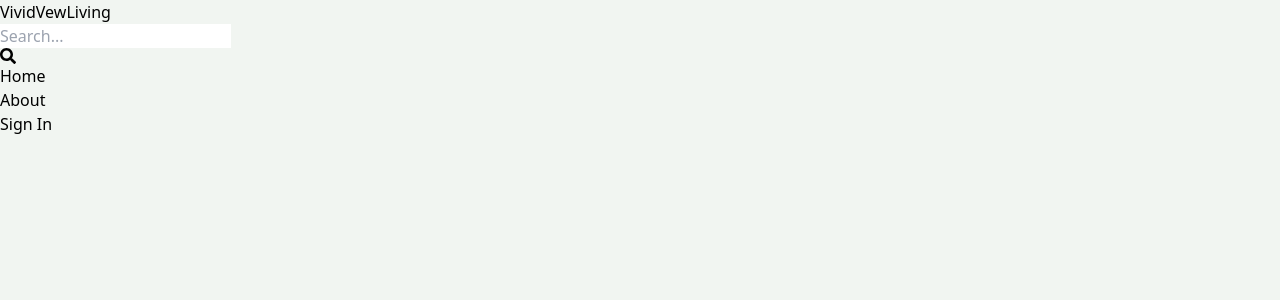
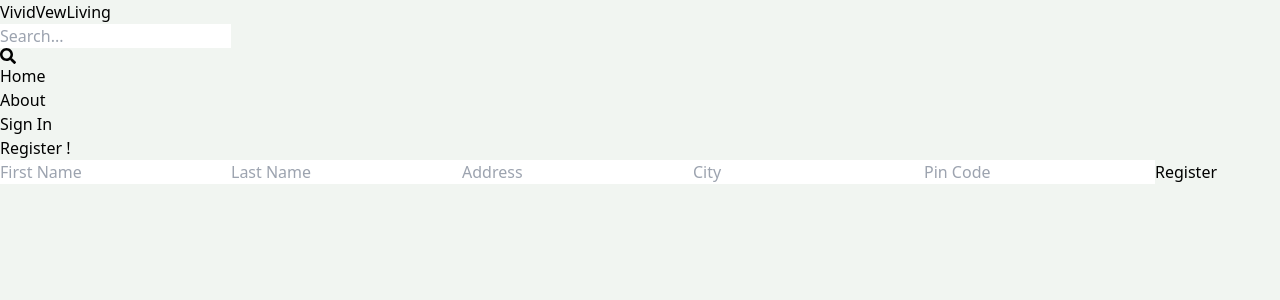
Before and after one commit to samv1974/VividVue-Living, a React (Vite) app in the folder client/: page /register in a window 1280 px wide. Shown: the top 300 px of the page. Built offline with nearby package versions, Linux system fonts and the light colour scheme.

Commit message:
just_register

```diff
--- a/client/src/App.jsx
+++ b/client/src/App.jsx
@@ -6,7 +6,7 @@ import SignOut from './pages/SignUp'
 import Profile from './pages/profile'
 import About from './pages/about'
 import Header from './Components/header'
-
+import Register from './pages/register'
 
 export default function App() {
   return (
@@ -19,6 +19,7 @@ export default function App() {
       <Route path='/sign-up' element={<SignOut/>}/>
       <Route path='/profile' element={<Profile/>}/>
       <Route path='/about' element={<About/>}/>
+      <Route path='/register' element={<Register/>}/>
       </Routes>
     </BrowserRouter>
   )
--- /dev/null
+++ b/client/src/pages/Register.jsx
@@ -0,0 +1,52 @@
+import React, { useState } from 'react'
+import { Link , useNavigate} from 'react-router-dom'
+import { useDispatch, useSelector } from 'react-redux'
+
+export default function Register() {
+  const [formData, setFormData] = useState({
+    firstName: '',
+    lastName: '',
+    address: '',
+    city: '',
+    pinCode: '',
+  });
+  const {loading, error} = useSelector((state) => state.user);
+  const navigate = useNavigate();
+
+  const handleChange = (e) => {
+    setFormData({
+      ...formData,
+      [e.target.id]: e.target.value,
+    });
+  }
+
+  const handleSubmit = async (e) => {
+    e.preventDefault();
+    try {
+      // Your form submission logic here
+    } catch (error) {
+      console.error(error);
+    }
+  }
+
+  return (
+    <div className='p-3 max-w-lg mx-auto'>
+      <h1 className='text-3xl text-center font-semibold p-3 mb-1'>Register !</h1>
+      <form onSubmit={handleSubmit} action="text" className='flex flex-col gap-4'>
+        <input type="text" placeholder='First Name' className='border p-3 rounded-lg' id='firstName' onChange={handleChange}/>
+        <input type="text" placeholder='Last Name' className='border p-3 rounded-lg' id='lastName' onChange={handleChange}/>
+        <input type="text" placeholder='Address' className='border p-3 rounded-lg' id='address' onChange={handleChange}/>
+        <input type="text" placeholder='City' className='border p-3 rounded-lg' id='city' onChange={handleChange}/>
+        <input type="text" placeholder='Pin Code' className='border p-3 rounded-lg' id='pinCode' onChange={handleChange}/>
+        <button disabled={loading} className='bg-slate-700 text-white p-3 rounded-lg uppercase hover:opacity-95 disabled:opacity-80'>{loading ? 'loading...':'Register'}</button>
+      </form>
+      <div className='flex gap-2 mt-5'>
+        {/* <p>have an account?</p> */}
+        {/* <Link to={"/sign-in"}>
+          <span className='text-blue-700'>Sign-in</span>
+        </Link> */}
+      </div>
+      {error && <p className='text-red-500 mt-5'>{error}</p>}
+    </div>
+  )
+}
```
Also changed, not shown: client/src/pages/Signin.jsx (+3 -4 lines).
